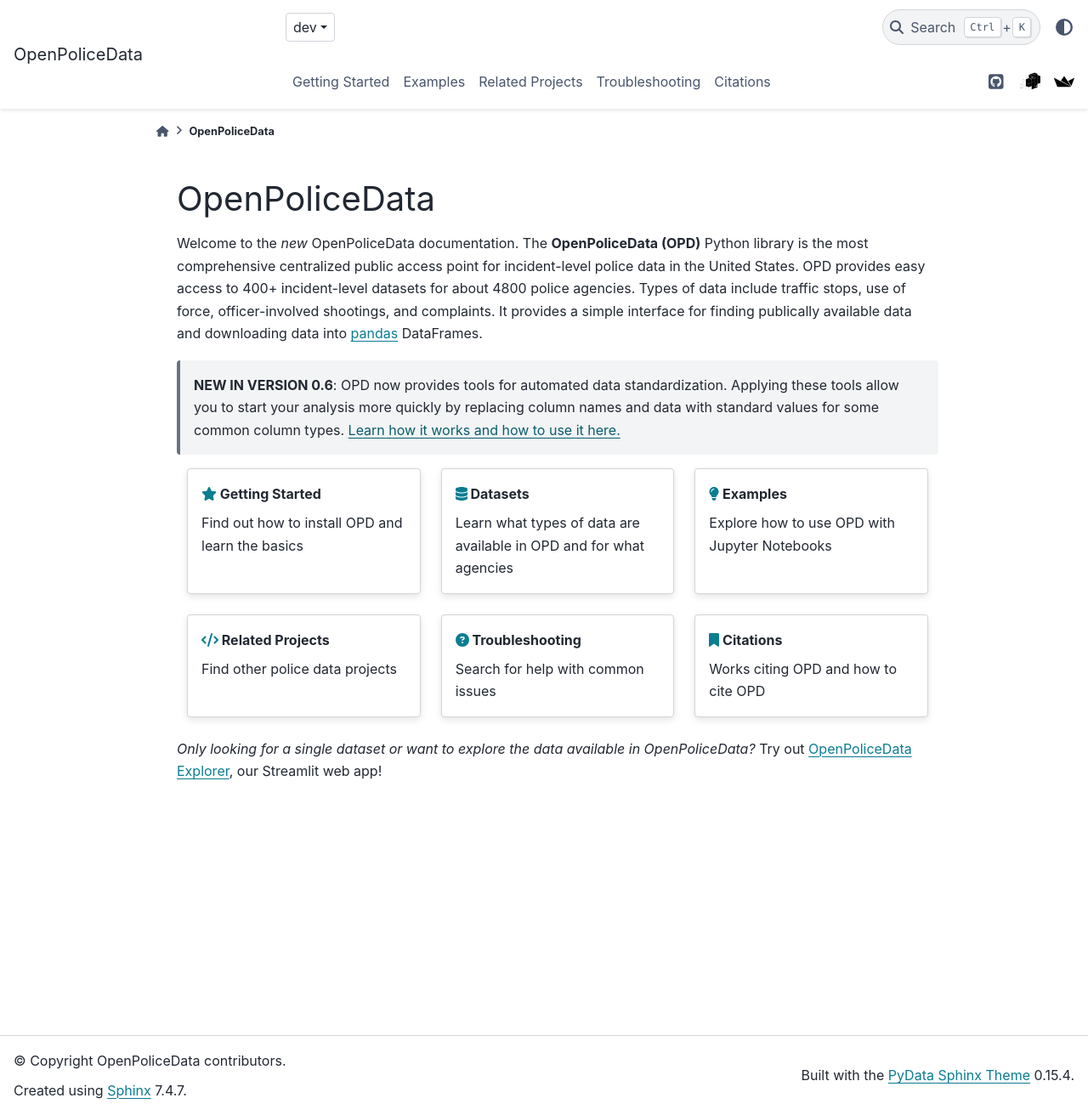
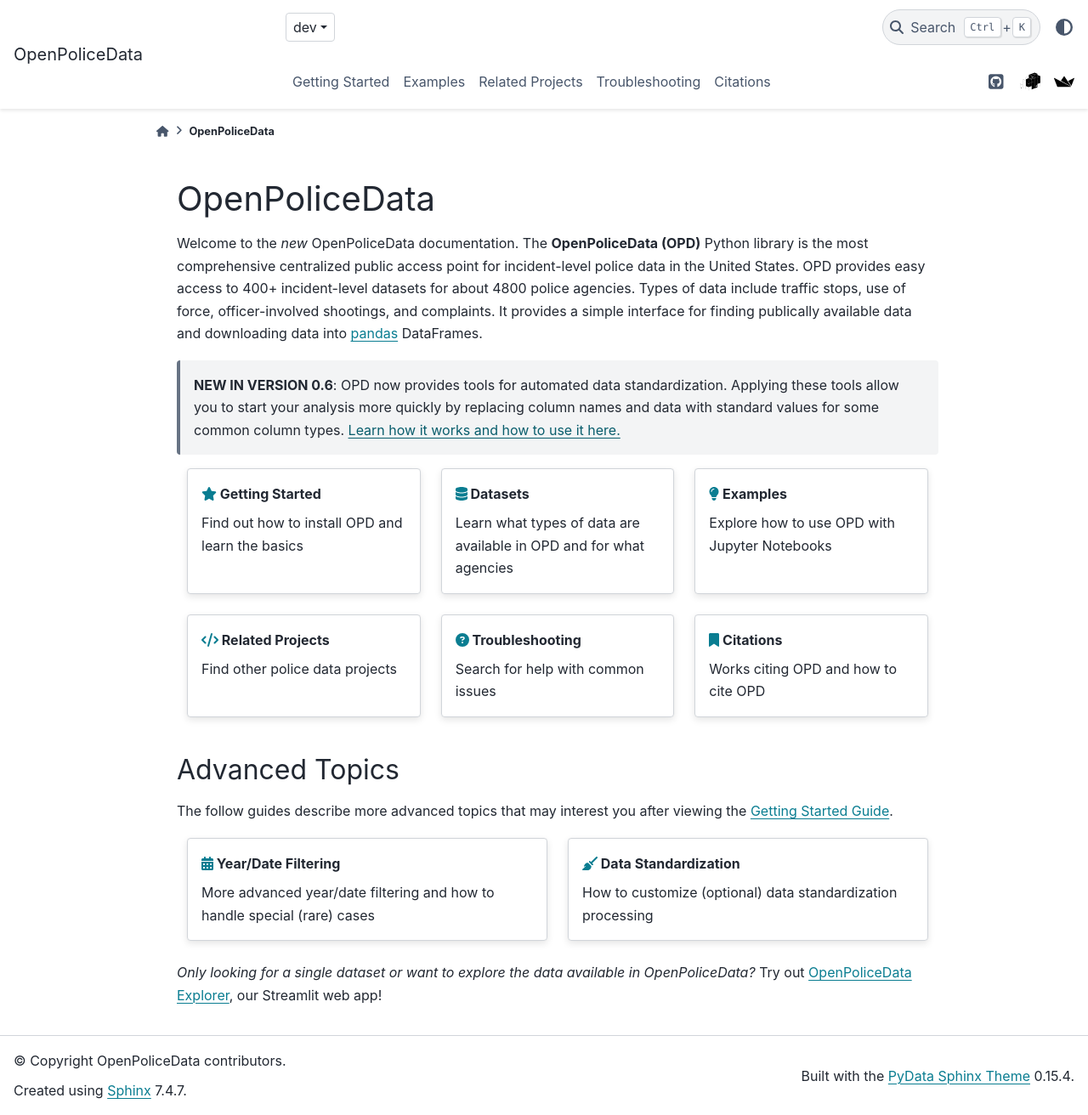
Before and after one commit to openpolicedata/openpolicedata, a Sphinx documentation site: the page built from docs/source/documentation.md, in a window 1280 px wide and 1312 px high. Shown: the whole window at 85% size. Built offline with Sphinx 7.4.7 and the PyData theme 0.15.4, drawn with Linux system fonts in a browser that asks for light colours; pages that are not in the unit, such as notebooks, are missing from menus; the version number could not be read and is left out.

Commit message:
Closes #266. Closes #269. Adding year filtering guide.

```diff
--- a/docs/source/documentation.md
+++ b/docs/source/documentation.md
@@ -23,6 +23,8 @@
 Welcome to the *new* OpenPoliceData documentation. The **OpenPoliceData (OPD)** Python library is the most comprehensive centralized public access point for incident-level police data in the United States. OPD provides easy access to 400+ incident-level datasets for about 4800 police agencies. Types of data include traffic stops, use of force, officer-involved shootings, and complaints. It provides a simple interface for finding publically available data and downloading data into [pandas](https://pandas.pydata.org/) DataFrames.
 
 > **NEW IN VERSION 0.6**: OPD now provides tools for automated data standardization. Applying these tools allow you to start your analysis more quickly by replacing column names and data with standard values for some common column types. [Learn how it works and how to use it here.](getting_started/index.ipynb#Data-Standardization)
+
+<!-- https://fontawesome.com/icons?d=gallery&amp%3Bm=free -->
 
 ::::{grid} 3
 :gutter: 1 2 3 4
@@ -59,4 +61,22 @@
 :::
 ::::
 
+### Advanced Topics
+The follow guides describe more advanced topics that may interest you after viewing the [Getting Started Guide](./getting_started/index.ipynb).
+
+::::{grid} 2
+:gutter: 1 2 3 4
+
+:::{grid-item-card} {fas}`calendar-days;pst-color-primary` Year/Date Filtering
+:link: getting_started/year_filtering.ipynb
+:link-alt: getting_started/year_filtering.ipynb
+More advanced year/date filtering and how to handle special (rare) cases
+:::
+:::{grid-item-card} {fas}`broom;pst-color-primary` Data Standardization
+:link: examples/opd-examples/standardization.ipynb
+:link-alt: examples/opd-examples/standardization.ipynb
+How to customize (optional) data standardization processing
+:::
+::::
+
 *Only looking for a single dataset or want to explore the data available in OpenPoliceData?* Try out [OpenPoliceData Explorer](https://openpolicedata.streamlit.app/), our Streamlit web app!
--- a/docs/source/index.md
+++ b/docs/source/index.md
@@ -20,7 +20,7 @@
 
 # OpenPoliceData
 
-**OpenPoliceData (OPD)** aims to make it easier to access and analyze police data. OPD's police data download tools provide the most comprehensive centralized public access to incident-level police data in the United States. Currently, our tools enable easy access to 400+ incident-level datasets for about 4800 police agencies. Types of data include traffic stops, use of force, officer-involved shootings, and complaints. All data is sourced either directly from police departments or state agencies or through the [Stanford Open Policing Project](https://openpolicing.stanford.edu/).  In the future, we hope to expand our offerings to include data dashboards that allow users to do basic analysis of OPD's datasets using web apps.
+**OpenPoliceData (OPD)** aims to make it easier to access and analyze police data. OPD's police data download tools provide the most comprehensive centralized public access to incident-level police data in the United States. Currently, our tools enable easy access to 400+ incident-level datasets for about 4800 police agencies. Types of data include traffic stops, use of force, officer-involved shootings, and complaints. All data is sourced either directly from police departments or state agencies or through the [Stanford Open Policing Project](https://openpolicing.stanford.edu/). When data is loaded by OPD, the returned data is unmodified (with the exception of formatting known date fields) from what appears on the source's site, and OPD provides links to the original data for transparency. In the future, we hope to expand our offerings to include data dashboards that allow users to do basic analysis of OPD's datasets using web apps.
 
 Here are the current tools provided by OpenPoliceData:
 
```
Also changed, not shown: docs/source/getting_started/index.ipynb, docs/source/getting_started/year_filtering.ipynb (added).
